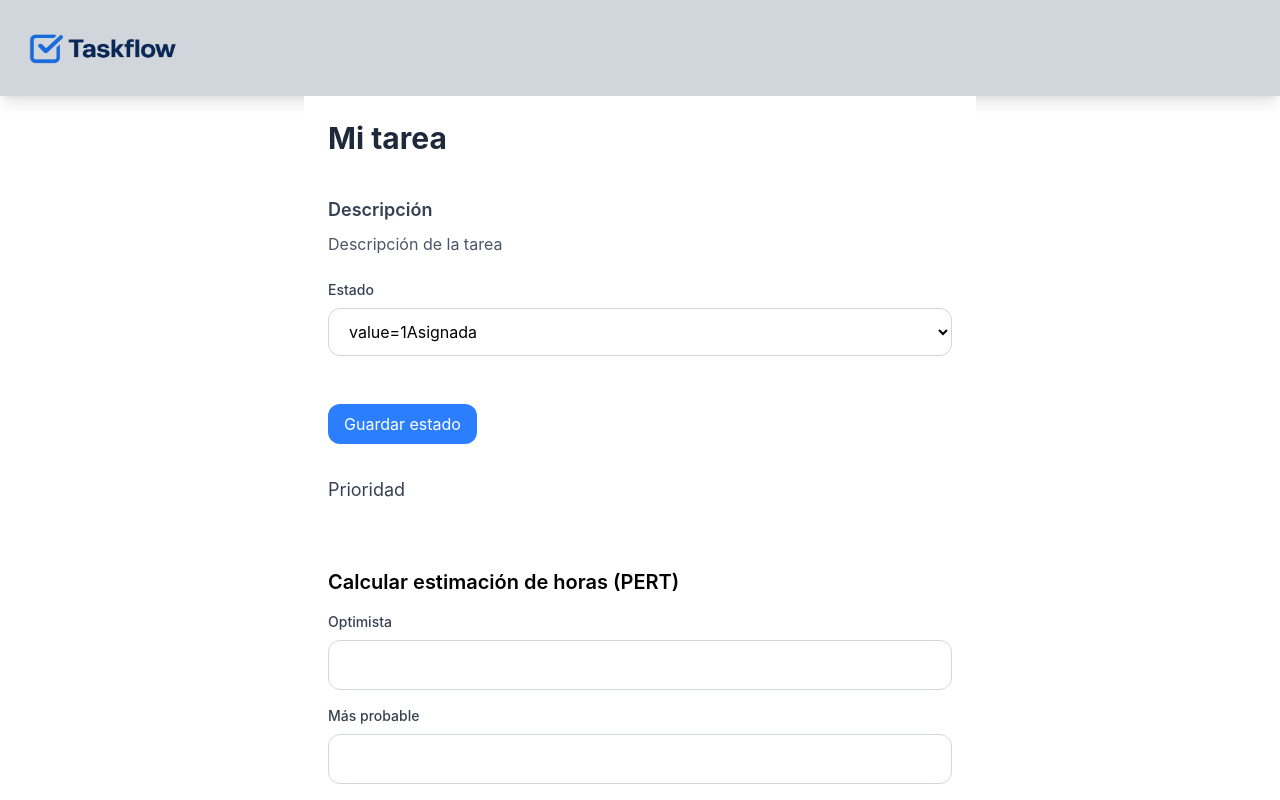
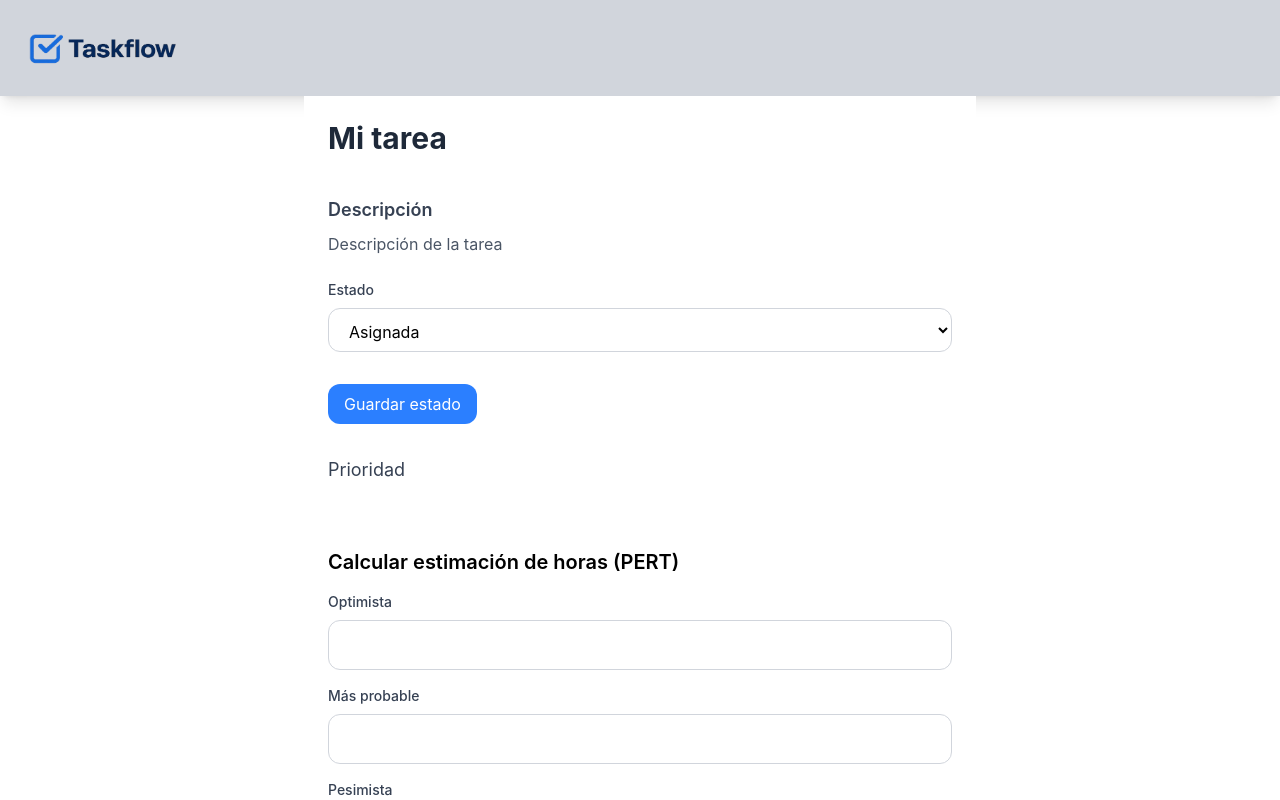
Before and after one commit to sopiombetti/Gestor_De_Proyectos, a Next.js app in the folder frontend/: page /tasks/task-detail in a window 1280 px wide. Shown: the top 800 px of the page. Built offline with nearby package versions, Linux system fonts and the light colour scheme.

Commit message:
update Select

```diff
--- a/frontend/components/Select.tsx
+++ b/frontend/components/Select.tsx
@@ -1,18 +1,18 @@
-type Option = {
-  value: string | number;
-  label: string;
-};
-
-type SelectProps = {
+interface SelectProps {
   title: string;
-  options: Option[];
-  value: string | number;
+  options: {
+    value: number | string;
+    label: string;
+  }[];
+  value: number | string;
   onChange: (value: string) => void;
-};
+}
 
 export default function Select({
   title,
   options,
+  value,
+  onChange,
 }: SelectProps) {
   return (
     <div className="flex flex-col gap-2 w-full">
@@ -21,22 +21,15 @@ export default function Select({
       </label>
 
       <select
-        className="
-        mb-4
-          w-full
-          border
-          border-gray-300
-          rounded-xl
-          px-4
-          py-3
-          outline-none
-          focus:border-blue-500
-
-        "
+        value={value}
+        onChange={(e) => onChange(e.target.value)}
+        className="w-full border border-gray-300 rounded-xl px-4 py-3 pb-2"
       >
         {options.map((option) => (
-          <option key={option.value}>
+          <option
+            key={option.value}
             value={option.value}
+          >
             {option.label}
           </option>
         ))}
```
